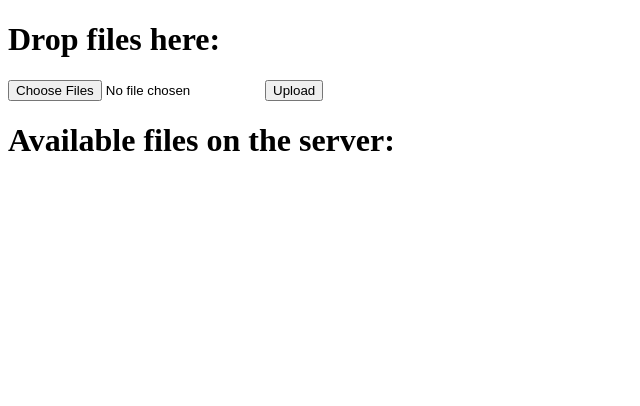
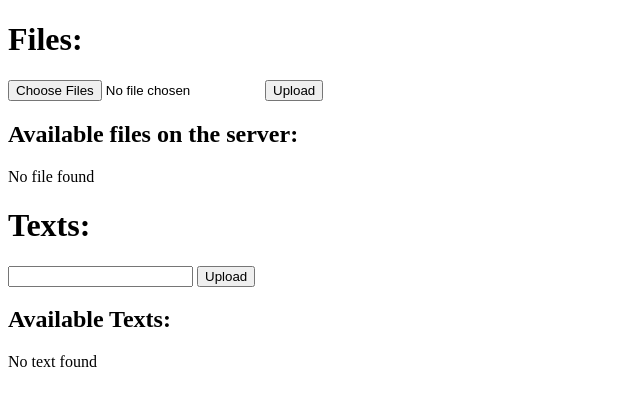
Before and after one commit to Harshbansal8705/ShareFiles, a Flask app: template templates/index.html in a window 1280 px wide. Shown: the top 406 px of the page, without its empty margins (0-640 px from the left). Run offline with Flask 3, Linux system fonts and the light colour scheme; the template is opened without the code that fills it, so the values that code supplies are empty.

Commit message:
Added Text add and copy feature

```diff
--- a/main.py
+++ b/main.py
@@ -1,21 +1,40 @@
 
-from flask import Flask, render_template, request, send_file, send_from_directory
-import os, flask
+from flask import Flask, render_template, request, send_file, send_from_directory, redirect
+import os, joblib
 import pathlib
 
 app = Flask(__name__)
 
 PARENT_DIR = pathlib.Path(__file__).parent.resolve()
 
-@app.route("/", methods=["GET", "POST"])
+@app.route("/", methods=["GET"])
 def index():
-    if request.method == "POST":
-        files = request.files.getlist("file")
-        for file in files:
-            file.save(os.path.join(PARENT_DIR, "files") + file.filename)
-    lst = os.listdir(os.path.join(PARENT_DIR, "files"))
-    print(lst)
-    return render_template("index.html", lst=lst)
+    files = os.listdir(os.path.join(PARENT_DIR, "files"))
+    try:
+        texts = joblib.load(os.path.join(PARENT_DIR, "texts.joblib"))
+    except Exception as e:
+        print(e)
+        texts = []
+    return render_template("index.html", files=files, texts=texts)
+
+@app.route("/files", methods=["POST"])
+def postFiles():
+    files = request.files.getlist("file")
+    for file in files:
+        file.save(os.path.join(PARENT_DIR, "files", file.filename))
+    return redirect("/")
+
+@app.route("/text", methods=["POST"])
+def postText():
+    newText = request.form.get("text")
+    try:
+        texts = joblib.load(os.path.join(PARENT_DIR, "texts.joblib"))
+    except:
+        texts = []
+    texts.insert(0, newText)
+    joblib.dump(texts, os.path.join(PARENT_DIR, "texts.joblib"))
+    return redirect("/")
+
 
 @app.route("/files/<string:filename>")
 def getFile(filename: str):
--- a/templates/index.html
+++ b/templates/index.html
@@ -9,17 +9,75 @@
 </head>
 
 <body>
-    <h1>Drop files here:</h1>
-    <form action="/" method="POST" enctype="multipart/form-data">
+    <div class="files">
+        <h1>Files:</h1>
+        <form action="/files" method="POST" enctype="multipart/form-data">
             <input type="file" name="file" id="file" multiple>
             <button type="submit">Upload</button>
         </form>
-    <h1>Available files on the server: </h1>
+        <h2>Available files on the server: </h2>
+        {% if files|length > 0 %}
         <ul>
-        {% for i in lst %}
-        <li><a href="/files/{{i}}">{{i}}</a></li>
+            {% for file in files %}
+            <li><a href="/files/{{file}}">{{file}}</a></li>
             {% endfor %}
         </ul>
+        {% else %}
+        <p>No file found</p>
+        {% endif %}
+    </div>
+    <div class="text">
+        <h1>Texts:</h1>
+        <form action="/text" method="POST">
+            <input type="text" name="text">
+            <button type="submit">Upload</button>
+        </form>
+        <h2>Available Texts:</h2>
+        {% if texts|length > 0 %}
+        <ul>
+            {% for text in texts %}
+            <li>
+                {{text}}
+                <button onclick="copytoClipboard('{{text}}')">Copy</button>
+            </li>
+            {% endfor %}
+        </ul>
+        {% else %}
+        <p>No text found</p>
+        {% endif %}
+    </div>
 </body>
 
+<script>
+    function copytoClipboard(text) {
+        if (navigator.clipboard && navigator.clipboard.writeText) {
+            navigator.clipboard.writeText(text).then(function () {
+                alert("Copied to clipboard");
+            }, function () {
+                alert('[ERROR] Copying to the clipboard failed!');
+            });
+        } else {
+            // Use the 'out of viewport hidden text area' trick
+            const textArea = document.createElement("textarea");
+            textArea.value = text;
+
+            // Move textarea out of the viewport so it's not visible
+            textArea.style.position = "absolute";
+            textArea.style.left = "-999999px";
+
+            document.body.prepend(textArea);
+            textArea.select();
+
+            try {
+                document.execCommand('copy');
+                alert("Copied to clipboard");
+            } catch (error) {
+                console.error(error);
+            } finally {
+                textArea.remove();
+            }
+        }
+    }
+</script>
+
 </html>
```
Also changed, not shown: 2 other files. Lines whose indentation alone changed are shown as unchanged.
